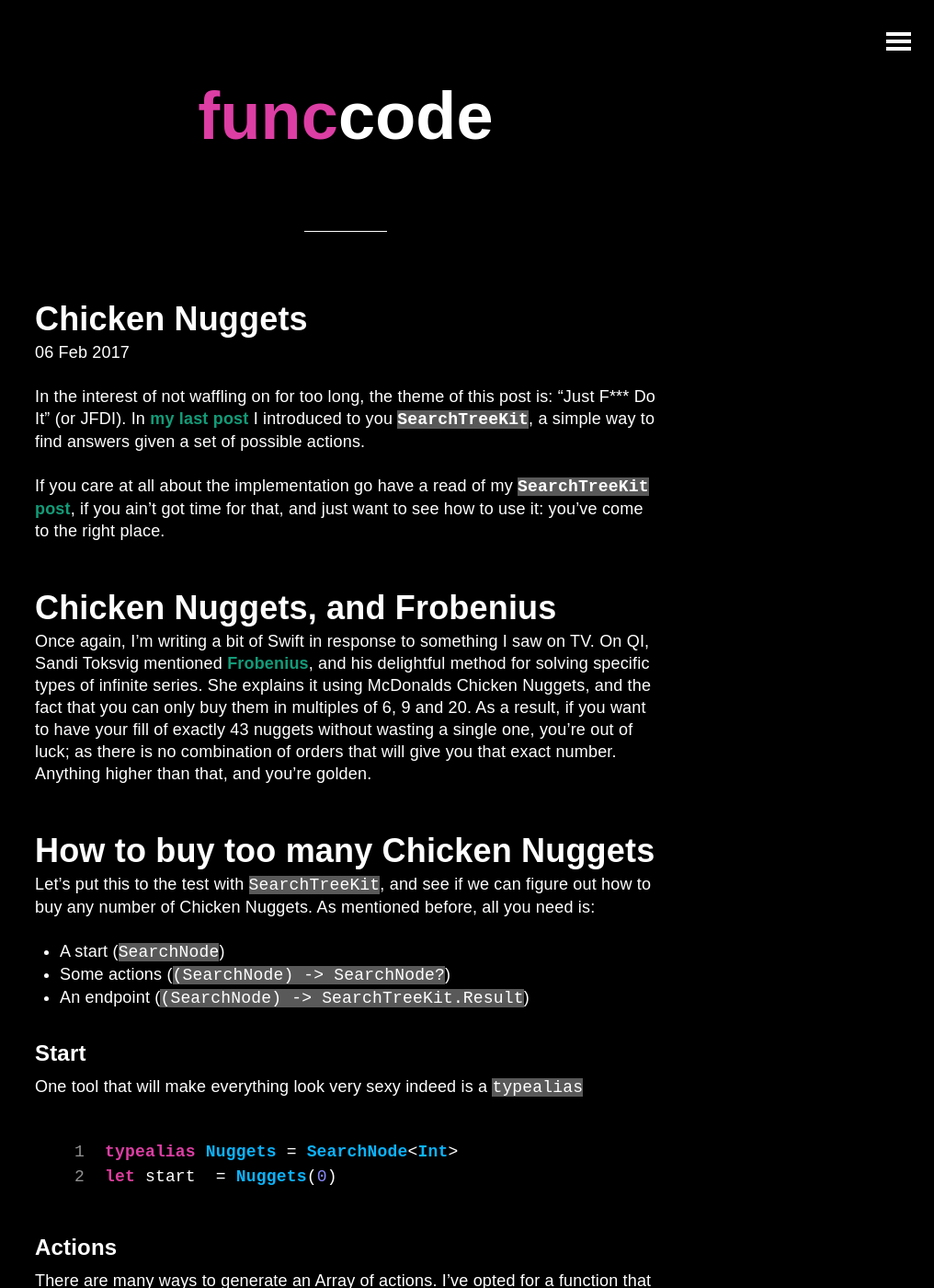
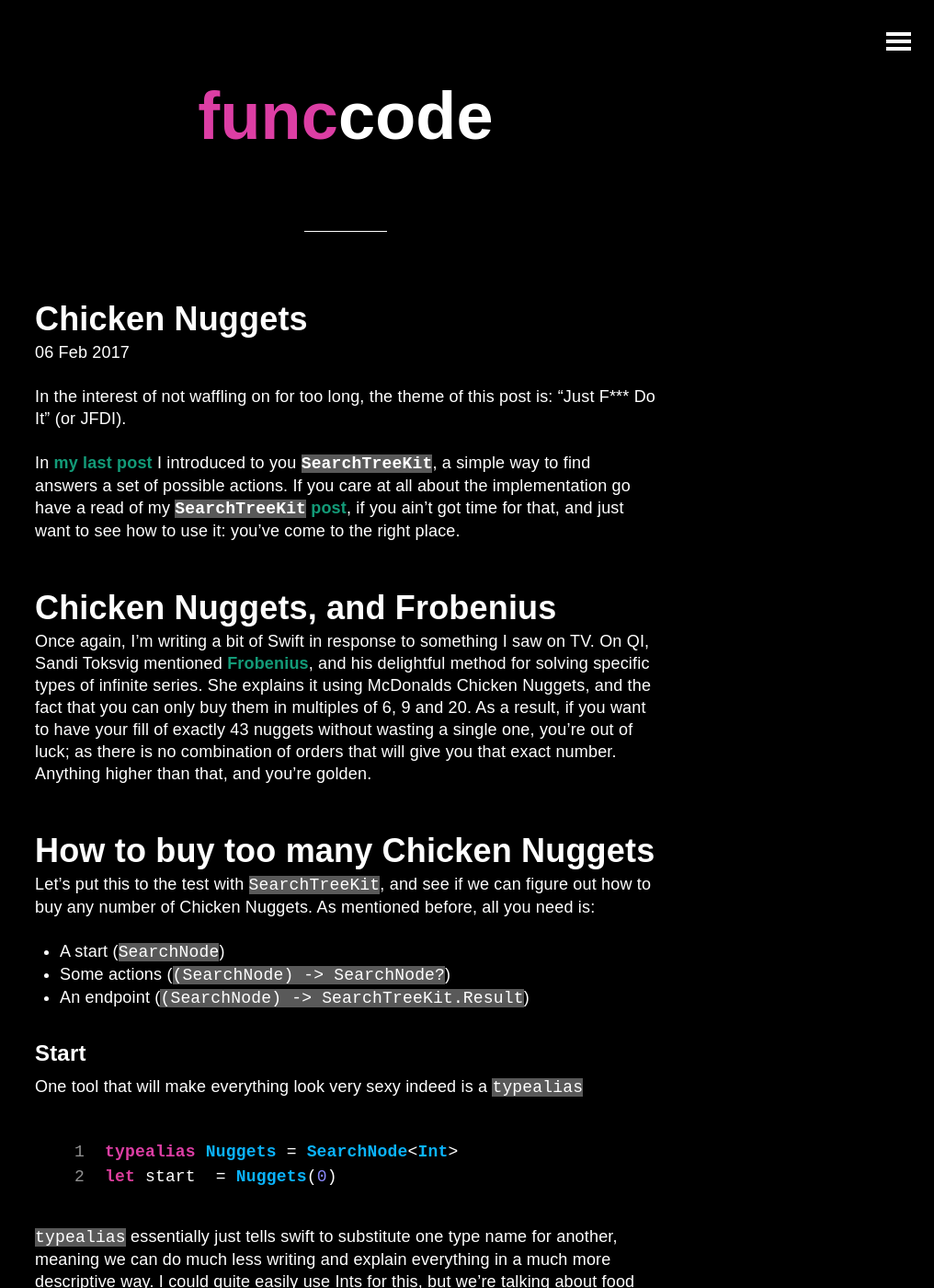
Before and after one commit to XmasRights/XmasRights.github.io, a Jekyll site: the page built from _posts/2017-02-06-ChickenNuggets.md, in a window 1280 px wide and 1400 px high. Shown: the whole window at 92% size, without its empty margins (264-1280 px from the left). Built offline with Jekyll 4.4.1, drawn with Linux system fonts in a browser that asks for light colours; some of the changed text lies outside the part shown.

Commit message:
A touch of last minute editing in the chicken nuggets post

```diff
--- a/_posts/2017-02-06-ChickenNuggets.md
+++ b/_posts/2017-02-06-ChickenNuggets.md
@@ -1,9 +1,9 @@
 ---
 title: Chicken Nuggets
 ---
-In the interest of not waffling on for too long, the theme of this post is: "Just F*** Do It" (or JFDI). In [my last post](http://www.funccode.com/SearchTreeKit) I introduced to you [`SearchTreeKit`](https://github.com/XmasRights/SearchTreeKit), a simple way to find answers given a set of possible actions.
+In the interest of not waffling on for too long, the theme of this post is: "Just F*** Do It" (or JFDI).
 
-If you care at all about the implementation go have a read of my [`SearchTreeKit` post](http://www.funccode.com/SearchTreeKit), if you ain't got time for that, and just want to see how to use it: you've come to the right place.
+In [my last post](http://www.funccode.com/SearchTreeKit) I introduced to you [`SearchTreeKit`](https://github.com/XmasRights/SearchTreeKit), a simple way to find answers a set of possible actions. If you care at all about the implementation go have a read of my [`SearchTreeKit` post](http://www.funccode.com/SearchTreeKit), if you ain't got time for that, and just want to see how to use it: you've come to the right place.
 
 ## Chicken Nuggets, and Frobenius
 Once again, I'm writing a bit of Swift in response to something I saw on TV. On QI, Sandi Toksvig mentioned [Frobenius](https://en.wikipedia.org/wiki/Ferdinand_Georg_Frobenius), and his delightful method for solving specific types of infinite series. She explains it using McDonalds Chicken Nuggets, and the fact that you can only buy them in multiples of 6, 9 and 20. As a result, if you want to have your fill of exactly 43 nuggets without wasting a single one, you're out of luck; as there is no combination of orders that will give you that exact number. Anything higher than that, and you're golden.
@@ -20,6 +20,7 @@ One tool that will make everything look very sexy indeed is a `typealias`
 typealias Nuggets = SearchNode<Int>
 let start  = Nuggets(0)
 {% endhighlight %}
+`typealias` essentially just tells swift to substitute one type name for another, meaning we can do much less writing and explain everything in a much more descriptive way. I could quite easily use Ints for this, but we're talking about food here, if we can call a Nugget a Nugget, why not do just that? 😉
 
 ### Actions
 There are many ways to generate an Array of actions. I've opted for a function that creates the list and returns it, like so:
```
